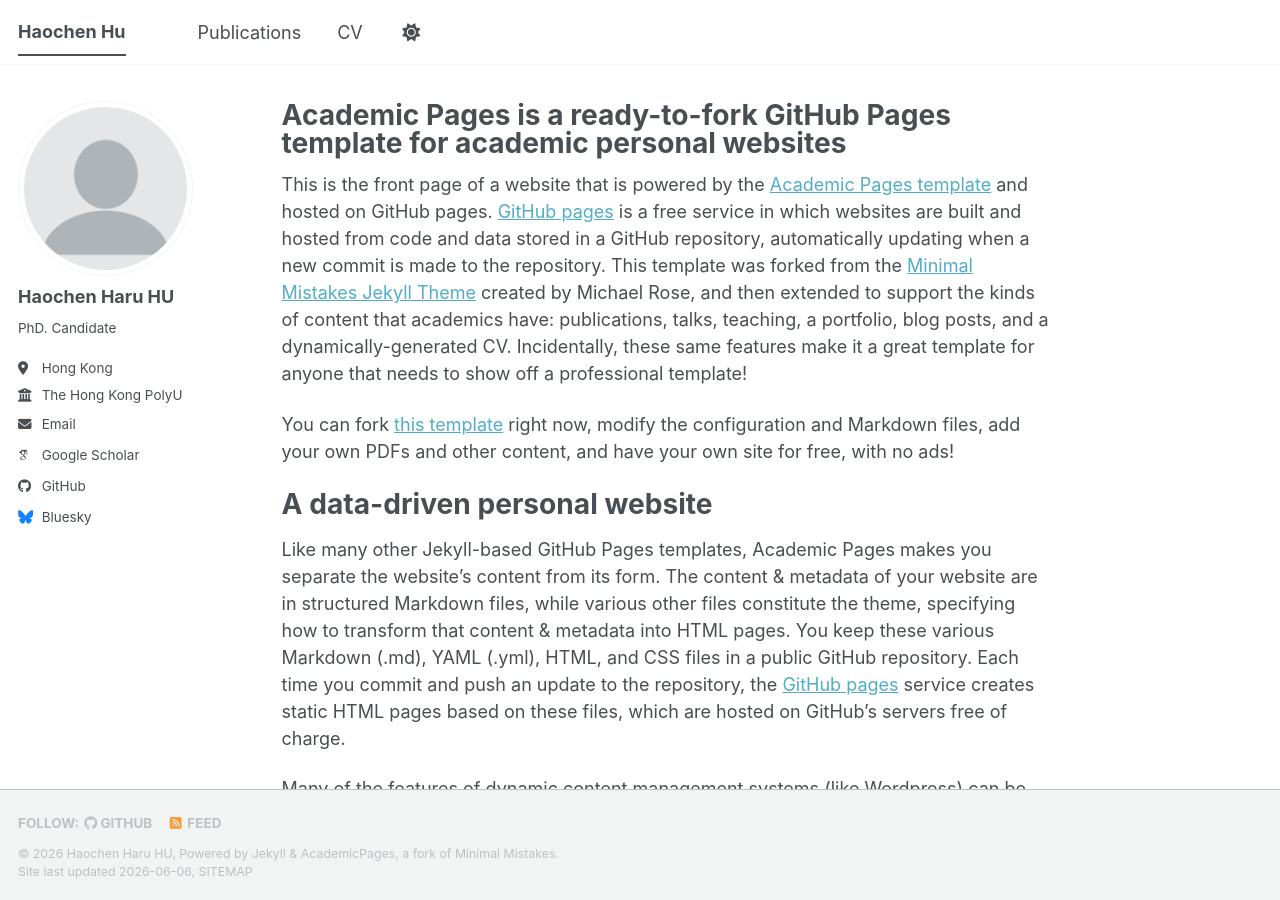
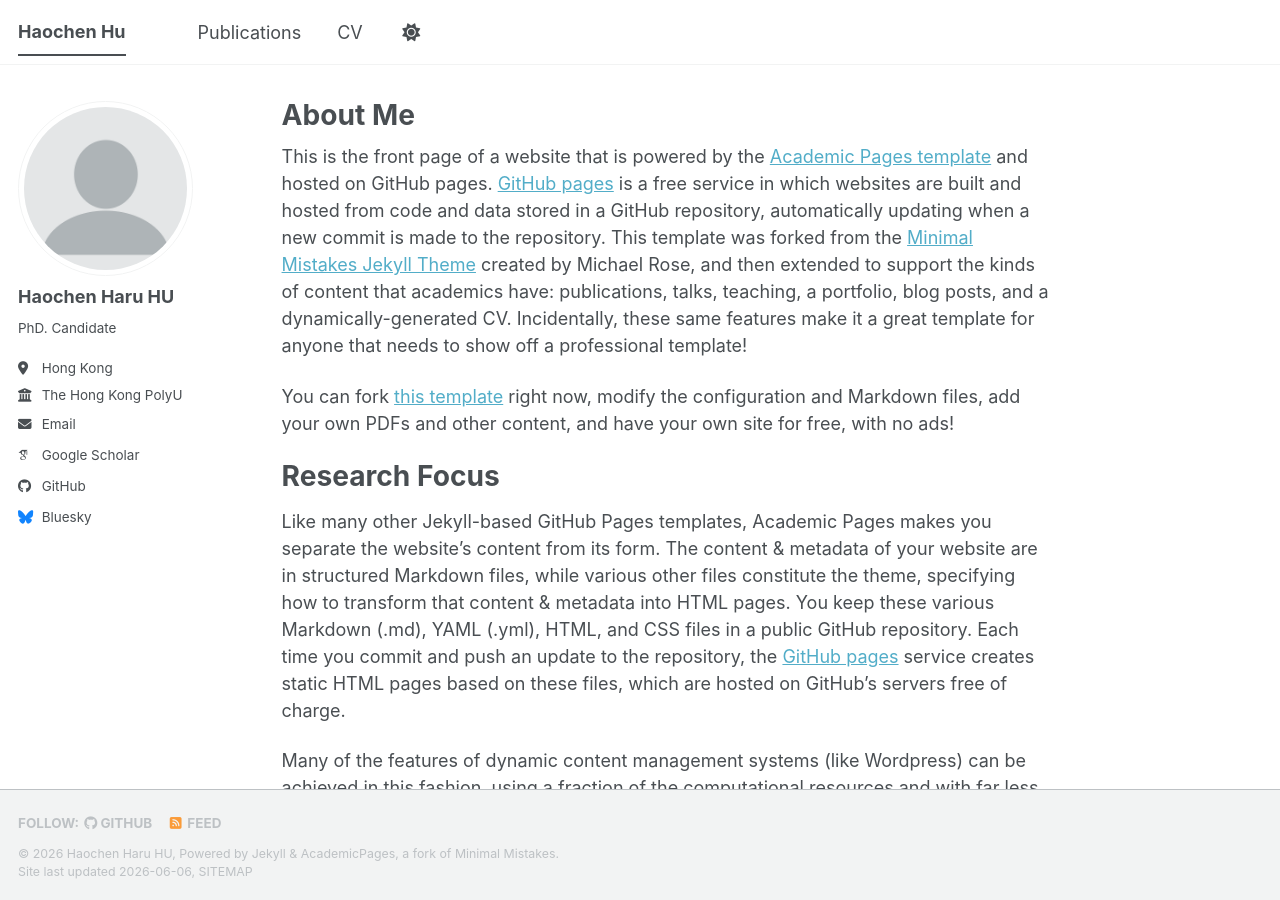
Before and after one commit to Haru2022/Haru2022.github.io, a Jekyll site: the page built from _pages/about.md, in a window 1280 px wide and 900 px high. Built offline with Jekyll 4.4.1, drawn with Linux system fonts in a browser that asks for light colours; some web fonts are replaced; a script bundle is joined from its source files by our own code; library files that are not in the unit come from our copies.

Commit message:
Update about.md

```diff
--- a/_pages/about.md
+++ b/_pages/about.md
@@ -1,6 +1,6 @@
 ---
 permalink: /
-title: "Academic Pages is a ready-to-fork GitHub Pages template for academic personal websites"
+title: "About Me"
 author_profile: true
 redirect_from:
   - /about/
@@ -11,7 +11,7 @@ This is the front page of a website that is powered by the [Academic Pages templ
 
  You can fork [this template](https://github.com/academicpages/academicpages.github.io) right now, modify the configuration and Markdown files, add your own PDFs and other content, and have your own site for free, with no ads!
 
-A data-driven personal website
+Research Focus
 ======
 Like many other Jekyll-based GitHub Pages templates, Academic Pages makes you separate the website's content from its form. The content & metadata of your website are in structured Markdown files, while various other files constitute the theme, specifying how to transform that content & metadata into HTML pages. You keep these various Markdown (.md), YAML (.yml), HTML, and CSS files in a public GitHub repository. Each time you commit and push an update to the repository, the [GitHub pages](https://pages.github.com/) service creates static HTML pages based on these files, which are hosted on GitHub's servers free of charge.
 
```
